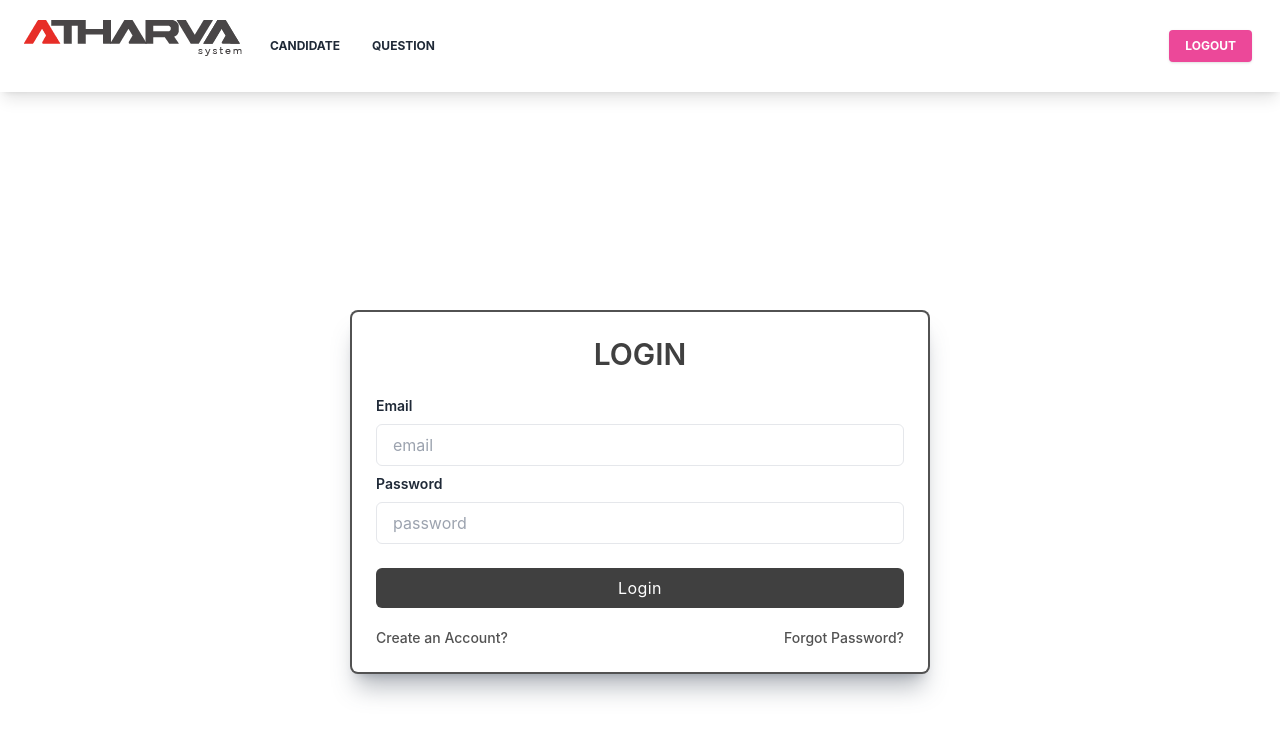
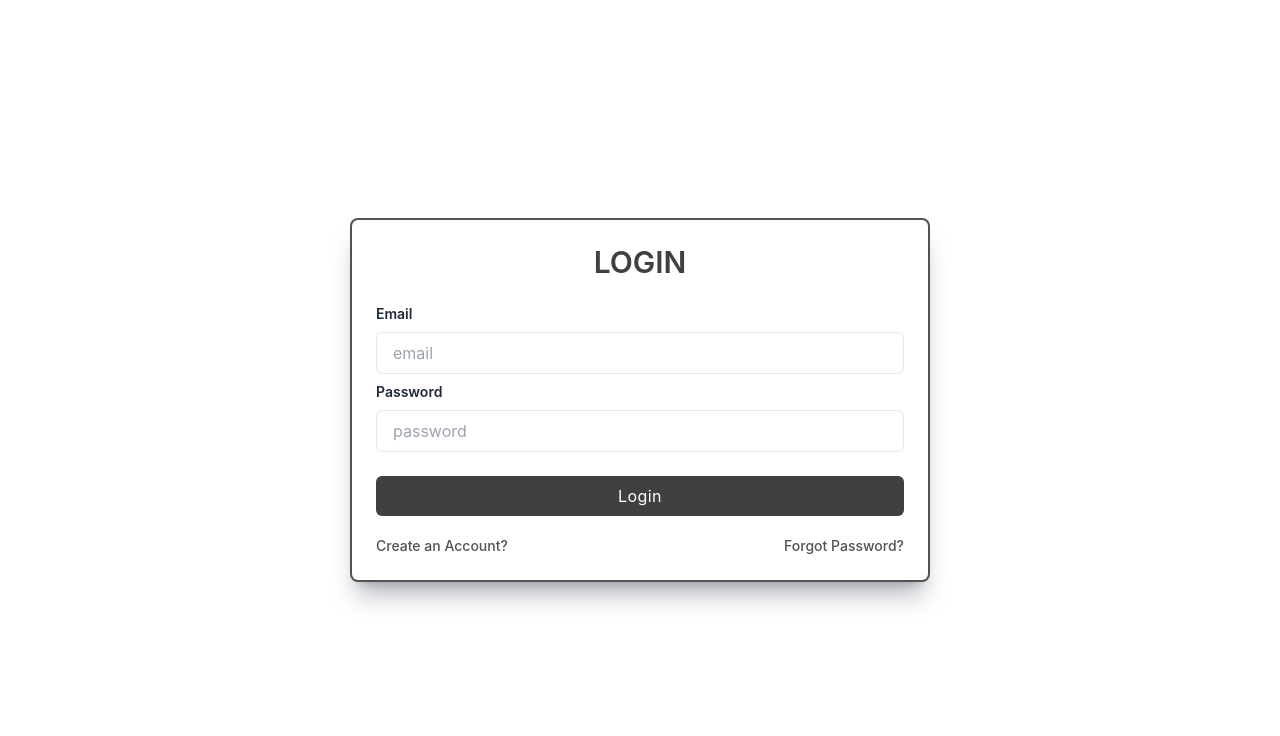
Before and after one commit to dupadhyay3/recruitment-management, a React (Create React App) app: page / in a window 1280 px wide. Shown: the top 736 px of the page. Built offline with nearby package versions, Linux system fonts and the light colour scheme.

Commit message:
"token added"

```diff
--- a/src/App.tsx
+++ b/src/App.tsx
@@ -12,20 +12,24 @@ import CandidateAll from './Component/CandidateDetails';
 import Header from './Component/header';
 import QuestionTable from './Component/QuestionTable';
 import QuestionDetail from './Component/QuestionDetails';
+import { getToken } from './Services/LocalStorageService';
+function App() {
+  let token = getToken()
+  console.log("token",token);
 
-function App() {
   return (
     <>
-     <Header />
+    {token?<Header />:null}
      <BrowserRouter>
         <Routes>
+
           <Route path="/" element={<Login/>} />
+          <Route path="/forget-password" element={<ForgetPassword/>} />
+          <Route path="/reset-password/:id/:token" element={<ResetPassword/>} />
+          <Route path="/create-account" element={<CreateAccount/>} />
           <Route path="/logout" element={<Logout/>} />
           <Route path="/dashboard" element={<Dashboard/>} />
           <Route path="/change-password" element={<Changepassword/>} />
-          <Route path="/forget-password" element={<ForgetPassword/>} />
-          <Route path="/create-account" element={<CreateAccount/>} />
-          <Route path="/reset-password/:id/:token" element={<ResetPassword/>} />
           <Route path="/candidate-table" element={<CandidateTable/>} />
           <Route path="/candidateall-table/:id" element={<CandidateAll/>} />
           <Route path="/question-table" element={<QuestionTable/>} />
```
